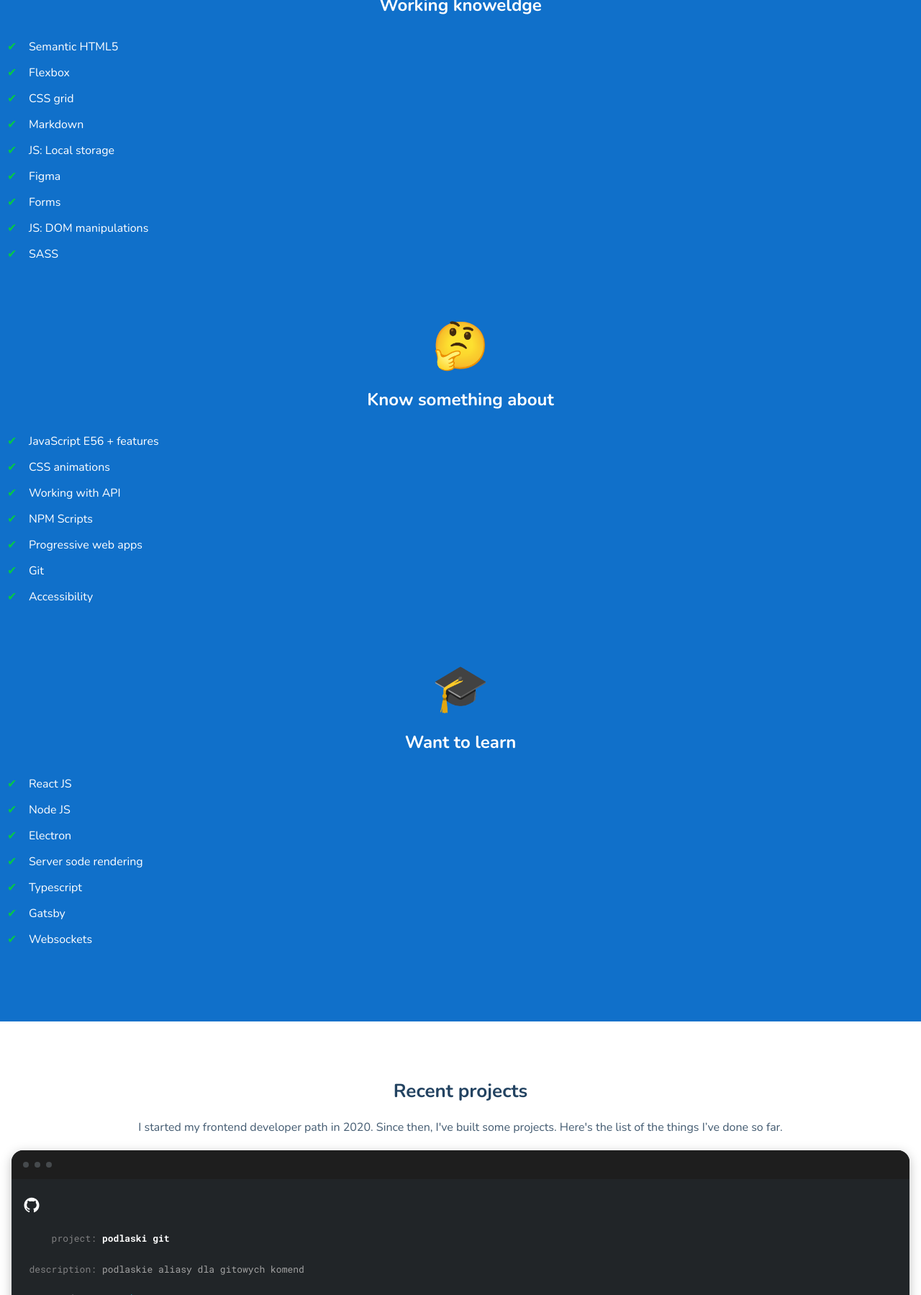
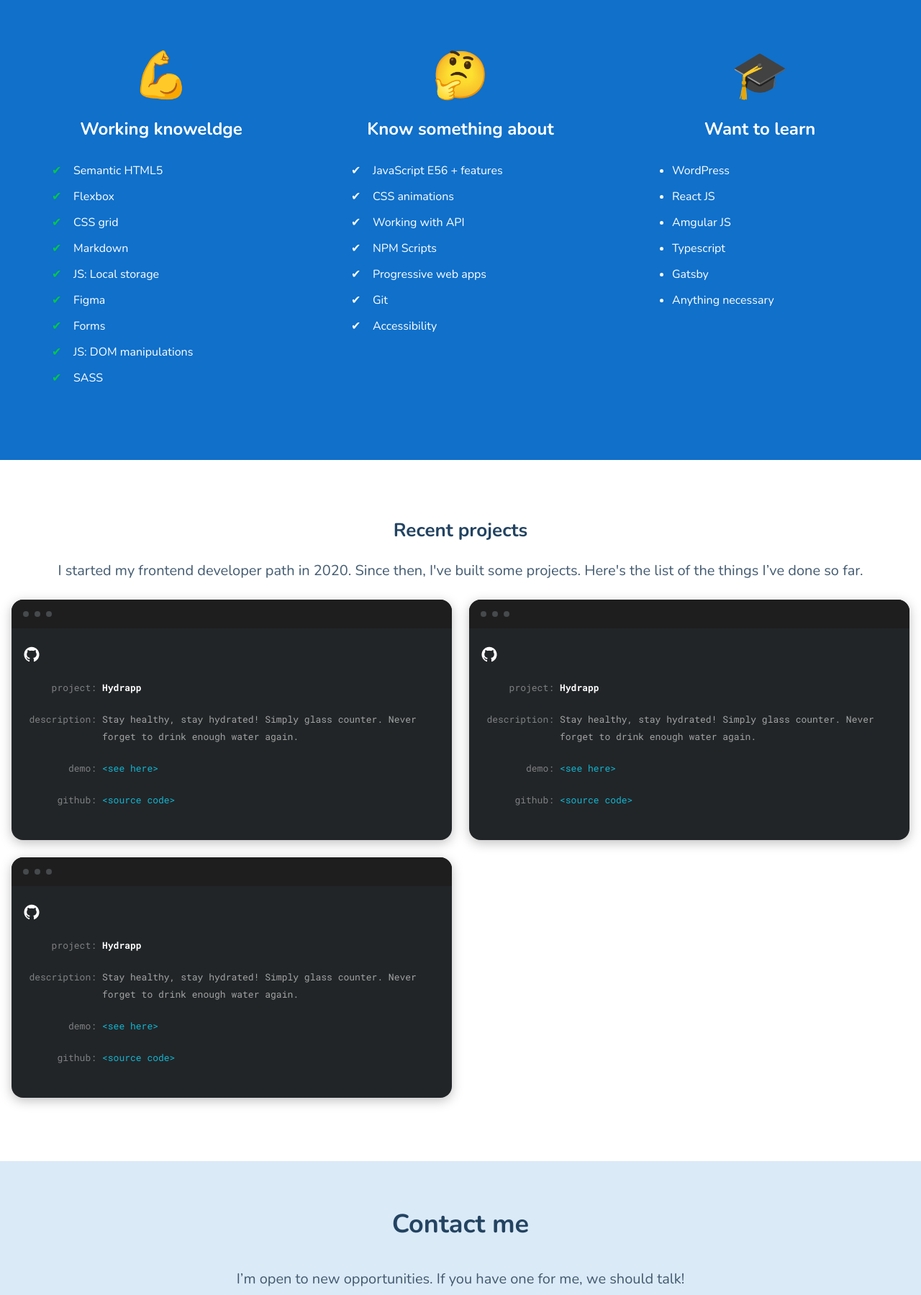
Before and after one commit to gorskimarcin8/gorskimarcin8.github.io, a website built with webpack: page src/pages/index.html in a window 1280 px wide. Shown: the part 1001-2800 px from the top of the page at 72% size. Built offline with nearby package versions, Linux system fonts and the light colour scheme.

Commit message:
1.0.1 desktop css

```diff
--- a/src/pages/index.html
+++ b/src/pages/index.html
@@ -21,7 +21,7 @@
     <main>
       <section class="hero">
         <div class="hero__welcome--container">
-          <span class="hero__welcome">Hello there! 👋</span>
+          <span class="hero__welcome">Hey there! 👋</span>
         </div>
         <div class="hero__image--container">
           <img
@@ -43,7 +43,7 @@
             <a href="#skills" class="hero__paragraph--highlighted">skills</a>. Don’t
             forget to have a glimpse at
             <a href="#projects" class="hero__paragraph--highlighted">my projects</a>.
-            Currently I’m looking for a new challenges so if you have one -
+            Currently I’m looking for new challenges so if you have one -
             <a href="#contact" class="hero__paragraph--highlighted">contact me</a> 😊
           </p>
           <a href="mailto:gorskimarcin8@gmail.com" class="email__button"
@@ -53,20 +53,21 @@
       </section>
       <section class="skills" id="skills">
         <h1 class="skills__header">My skills</h1>
+        <div class="skills__grid">
         <section class="skills__section">
           <h2 class="skills__title">
             <span class="skills__title--emoji">💪</span>Working knoweldge
           </h2>
           <ul>
-            <li>Semantic HTML5</li>
-            <li>Flexbox</li>
-            <li>CSS grid</li>
-            <li>Markdown</li>
-            <li>JS: Local storage</li>
-            <li>Figma</li>
-            <li>Forms</li>
-            <li>JS: DOM manipulations</li>
-            <li>SASS</li>
+            <li class="skills__item--know">Semantic HTML5</li>
+            <li class="skills__item--know">Flexbox</li>
+            <li class="skills__item--know">CSS grid</li>
+            <li class="skills__item--know">Markdown</li>
+            <li class="skills__item--know">JS: Local storage</li>
+            <li class="skills__item--know">Figma</li>
+            <li class="skills__item--know">Forms</li>
+            <li class="skills__item--know">JS: DOM manipulations</li>
+            <li class="skills__item--know">SASS</li>
           </ul>
         </section>
         <section class="skills__section">
@@ -74,13 +75,13 @@
             <span class="skills__title--emoji">🤔</span>Know something about
           </h2>
           <ul>
-            <li>JavaScript E56 + features</li>
-            <li>CSS animations</li>
-            <li>Working with API</li>
-            <li>NPM Scripts</li>
-            <li>Progressive web apps</li>
-            <li>Git</li>
-            <li>Accessibility</li>
+            <li class="skills__item--something">JavaScript E56 + features</li>
+            <li class="skills__item--something">CSS animations</li>
+            <li class="skills__item--something">Working with API</li>
+            <li class="skills__item--something">NPM Scripts</li>
+            <li class="skills__item--something">Progressive web apps</li>
+            <li class="skills__item--something">Git</li>
+            <li class="skills__item--something">Accessibility</li>
           </ul>
         </section>
         <section class="skills__section">
@@ -88,15 +89,16 @@
             <span class="skills__title--emoji">🎓</span>Want to learn
           </h2>
           <ul>
-            <li>React JS</li>
-            <li>Node JS</li>
-            <li>Electron</li>
-            <li>Server sode rendering</li>
-            <li>Typescript</li>
-            <li>Gatsby</li>
-            <li>Websockets</li>
+            <li class="skills__item--toLearn">WordPress</li>
+            <li class="skills__item--toLearn">React JS</li>
+            <li class="skills__item--toLearn">Amgular JS</li>
+            <li class="skills__item--toLearn">Typescript</li>
+            <li class="skills__item--toLearn">Gatsby</li>
+            <li class="skills__item--toLearn">Anything necessary</li>
           </ul>
+
         </section>
+      </div>
       </section>
       <section class="projects" id="projects">
         <h1 class="projects__header">Recent projects</h1>
@@ -114,22 +116,74 @@
             <div class="project__container">
               <img class="project__icon" src="../assets/icons/Github Icon.png" alt="">
               <h3 class="project__title project__grid">
-                <span class="project__label">project:</span><span class="project__name">podlaski git</span>
+                <span class="project__label">project:</span><span class="project__name">Hydrapp</span>
               </h3>
               <p class="project__description project__grid">
                 <span class="project__label">description:</span
-                ><span class="project__info">podlaskie aliasy dla gitowych komend</span>
+                ><span class="project__info">Stay healthy, stay hydrated! Simply glass counter. Never forget to drink enough water again.  </span>
               </p>
               <p class = "project__grid">
                 <span class="project__label">demo:</span
-                ><a class="project__link" href="#" title="podlaski git demo"> &lt;see here&gt;</a>
+                ><a class="project__link" href="https://gorskimarcin8.github.io/hydrapp/" title="podlaski git demo"> &lt;see here&gt;</a>
               </p>
               <p class = "project__grid">
                 <span class="project__label">github:</span>
-                <a class="project__link" href="#" title="podlaski git kod źródłowy">
+                <a class="project__link" href="https://github.com/gorskimarcin8/hydrapp" title="podlaski git kod źródłowy">
                   &lt;source code&gt;</a>
               </p>
               </div>
+            </article>
+          <article class="project">
+              <div class="project__window">
+                <span class="project__window--dot"></span>
+                <span class="project__window--dot"></span>
+                <span class="project__window--dot"></span>
+              </div>
+              <div class="project__container">
+                <img class="project__icon" src="../assets/icons/Github Icon.png" alt="">
+                <h3 class="project__title project__grid">
+                  <span class="project__label">project:</span><span class="project__name">Hydrapp</span>
+                </h3>
+                <p class="project__description project__grid">
+                  <span class="project__label">description:</span
+                  ><span class="project__info">Stay healthy, stay hydrated! Simply glass counter. Never forget to drink enough water again.  </span>
+                </p>
+                <p class = "project__grid">
+                  <span class="project__label">demo:</span
+                  ><a class="project__link" href="https://gorskimarcin8.github.io/hydrapp/" title="podlaski git demo"> &lt;see here&gt;</a>
+                </p>
+                <p class = "project__grid">
+                  <span class="project__label">github:</span>
+                  <a class="project__link" href="https://github.com/gorskimarcin8/hydrapp" title="podlaski git kod źródłowy">
+                    &lt;source code&gt;</a>
+                </p>
+                </div>
+            </article>
+          <article class="project">
+              <div class="project__window">
+                <span class="project__window--dot"></span>
+                <span class="project__window--dot"></span>
+                <span class="project__window--dot"></span>
+              </div>
+              <div class="project__container">
+                <img class="project__icon" src="../assets/icons/Github Icon.png" alt="">
+                <h3 class="project__title project__grid">
+                  <span class="project__label">project:</span><span class="project__name">Hydrapp</span>
+                </h3>
+                <p class="project__description project__grid">
+                  <span class="project__label">description:</span
+                  ><span class="project__info">Stay healthy, stay hydrated! Simply glass counter. Never forget to drink enough water again.  </span>
+                </p>
+                <p class = "project__grid">
+                  <span class="project__label">demo:</span
+                  ><a class="project__link" href="https://gorskimarcin8.github.io/hydrapp/" title="podlaski git demo"> &lt;see here&gt;</a>
+                </p>
+                <p class = "project__grid">
+                  <span class="project__label">github:</span>
+                  <a class="project__link" href="https://github.com/gorskimarcin8/hydrapp" title="podlaski git kod źródłowy">
+                    &lt;source code&gt;</a>
+                </p>
+                </div>
             </article>
           </div>
         </div>
@@ -137,7 +191,7 @@
       <section class="contact" id="contact">
         <h1 class="contact__header">Contact me</h1>
         <p class="contact__description">
-          I’m open for new opportunities. If you have one for me we should talk!
+          I’m open to new opportunities. If you have one for me, we should talk!
         </p>
         <div class="contact__links">
           <ul class="socials">
--- a/src/scss/_variables.scss
+++ b/src/scss/_variables.scss
@@ -14,3 +14,8 @@
 $white:#FFFFFF;
 
 $contactBackgroundBlue: #DBEAF7;
+
+//breakpoints
+
+$tablet: 768px;
+$desktop: 960px;
--- a/src/scss/main.scss
+++ b/src/scss/main.scss
@@ -34,6 +34,10 @@
   font-weight: 300;
   font-size: 16px;
   line-height: 32px;
+  @media (min-width: $tablet) {
+    font-size: 20px;
+    line-height: 40px;
+  }
 }
 
 .email__button {
--- a/src/scss/modules/hero.scss
+++ b/src/scss/modules/hero.scss
@@ -1,7 +1,38 @@
 .hero {
-  min-height: 720px;
+
+
+  @media (min-width: $tablet) {
+    max-width: 768px;
+    margin: 0 auto;
+  }
+
+
+
   &__welcome--container {
     display: none;
+    @media (min-width: $desktop){
+      display: block;
+      width: 210px;
+      background-color: $blue;
+      color: $white;
+      padding: 12px 14px;
+      border-radius: 16px;
+      font-weight: bold;
+      font-size: 28px;
+      position: relative;
+      left: calc(50% + 84px);
+      top: 50px;
+      &:after{
+        content: "";
+        display: block;
+        position: absolute;
+        width: 17.42px;
+        height: 22.66px;
+        background: url('../assets/icons/tick.svg');
+        top: 100%;
+        left: 32px;
+      }
+    }
   }
   &__image--container {
     margin-top: 24px;
@@ -15,9 +46,19 @@
     border: 16px solid #f6f9fd;
     width: 96px;
     height: 96px;
+    @media (min-width: $tablet){
+      width: 168px;
+      height: 168px;
+      border: 22px solid #f6f9fd;
+    }
   }
 
   &__header {
+    @media (min-width: $tablet){
+      font-size: 32px;
+      line-height: 40px;
+      margin: 28px auto 28px auto;
+    }
     &--highlighted {
       color: $blue;
     }
--- a/src/scss/modules/projects.scss
+++ b/src/scss/modules/projects.scss
@@ -1,17 +1,18 @@
-// .projects__grid {
-//   overflow: hidden;
-//   background-color: $grey;
-//   border-radius: 16px;
-//   box-shadow: 0px 4px 16px rgba(0,0,0, 0.5);
-// }
+.projects__grid {
+  display: grid;
+  column-gap: 24px;
+  row-gap: 24px;
+  @media (min-width: $tablet) {
+    grid-template-columns: 1fr 1fr;
+  }
+}
 
 .project {
   font-family: Roboto Mono;
   overflow: hidden;
   background-color: $grey;
   border-radius: 16px;
-  box-shadow: 0px 4px 16px rgba(0,0,0, 0.25);
-
+  box-shadow: 0px 4px 16px rgba(0, 0, 0, 0.25);
 
   &__window {
     display: flex;
--- a/src/scss/modules/skills.scss
+++ b/src/scss/modules/skills.scss
@@ -1,15 +1,27 @@
 .skills {
   background-color: $blue;
   color: $white;
+  &__grid {
+    @media (min-width: $desktop) {
+      display: grid;
+      grid-template-columns: 1fr 1fr 1fr;
+    }
+  }
+
   &__header {
     color: $white;
     line-height: 48px;
     font-size: 36px;
     margin: 0 auto;
+    @media (min-width: $tablet) {
+      font-size: 48px;
+      line-height: 56px;
+    }
   }
+
   &__section {
     text-align: center;
-    padding:2px;
+    padding: 2px;
   }
   &__title {
     font-size: 24px;
@@ -26,17 +38,27 @@
 }
 
 ul {
-  margin-top: 24px;
-  margin-bottom: 0;
+  width: 288px;
+  margin: 24px auto 0px auto;
   padding-inline-start: 22px;
 }
 
-ul li::marker {
+.skills__item--know::marker {
   content: "✔    ";
-  color: #06C847;
-  }
+  color: #06c847;
+}
+
+.skills__item--something::marker {
+  content: "✔    ";
+  color: $white;
+}
+
+.skills__item--toLearn::marker {
+  color: $white;
+}
 
 li {
+  width: 255px;
   text-align: left;
   font-size: 16px;
   line-height: 24px;
```
Also changed, not shown: src/assets/icons/tick.svg (added).
